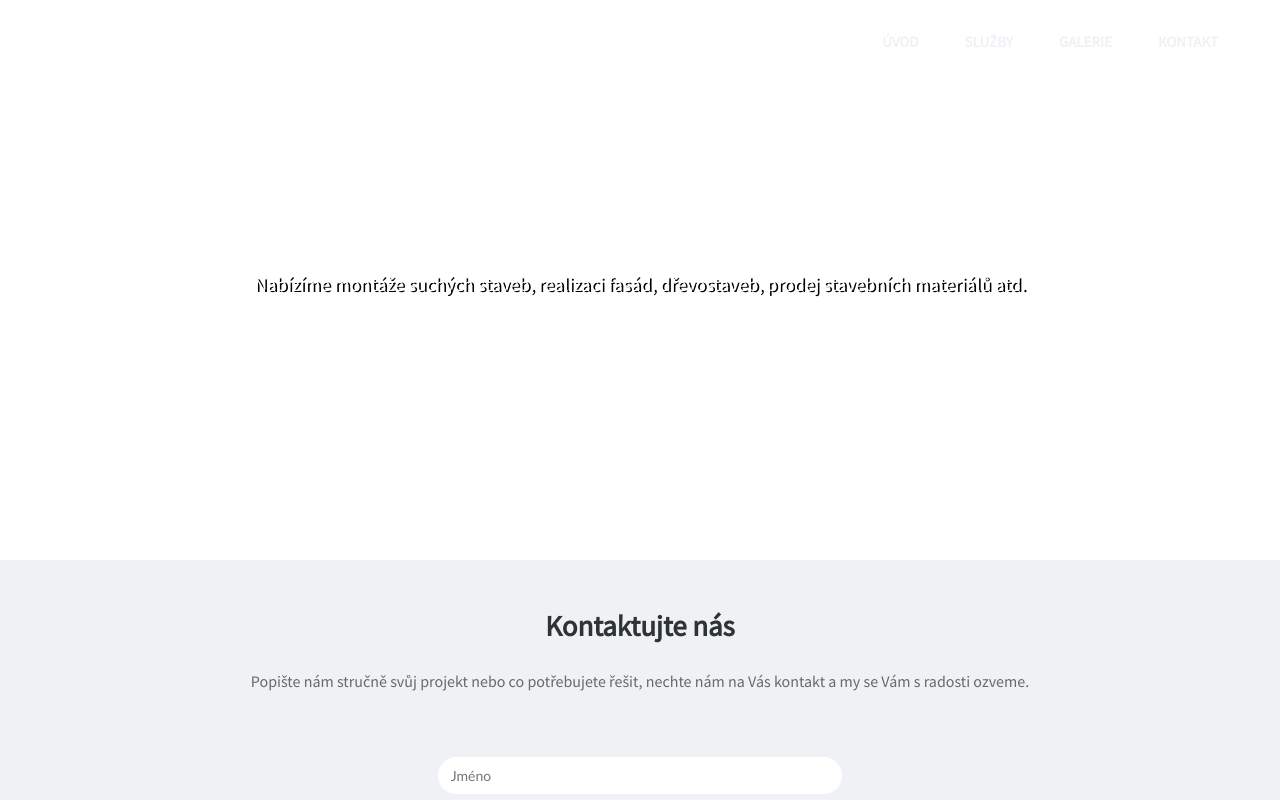
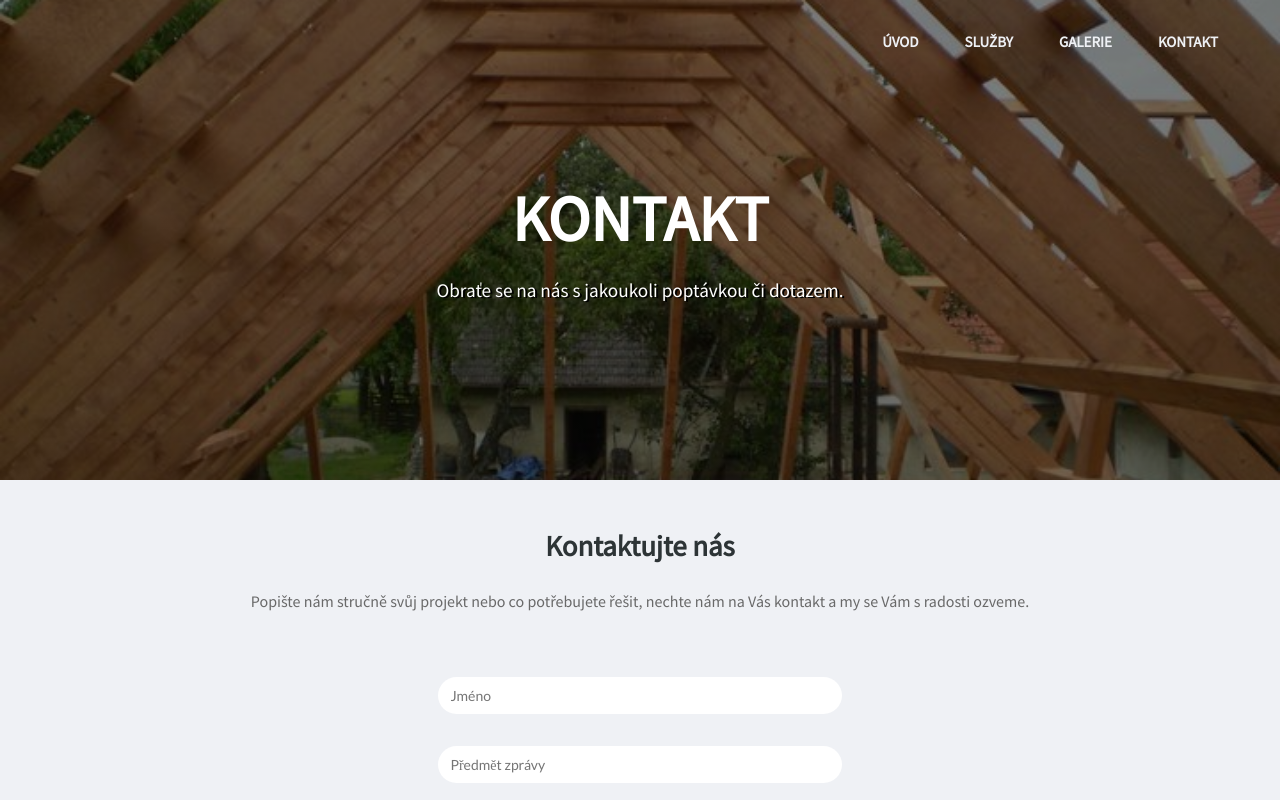
Before and after one commit to kopkaa/tesarstvi-ivel, a Nuxt app: page /kontakt in a window 1280 px wide. Shown: the top 800 px of the page. Built offline with nearby package versions, Linux system fonts and the light colour scheme.

Commit message:
updated height of other page headers

```diff
--- a/assets/scss/base.scss
+++ b/assets/scss/base.scss
@@ -40,5 +40,5 @@ p {
 }
 
 .h-70 {
-  height: 70%;
+  height: 60%;
 }
--- a/pages/index.vue
+++ b/pages/index.vue
@@ -6,7 +6,7 @@
           <h1 class="main">
             Tesařství kabeláč
           </h1><br>
-          <span class="second">Nabízíme montáže suchých staveb, realizaci fasád, dřevostaveb, prodej stavebních materiálů atd.</span>
+          <span class="second">Naše firma nabízí všechny řemeslné práce spojené se dřevem a dřevěnými stavbami.</span>
           <button id="infoBtn" class="header-button">
             Více informací
           </button>
--- a/pages/kontakt/index.vue
+++ b/pages/kontakt/index.vue
@@ -1,15 +1,12 @@
 <template>
   <div class="h-100">
-    <Header>
+    <Header page="contact">
       <template #header_title>
         <div class="header__main--title">
           <h1 class="main">
-            Tesařství kabeláč
+            Kontakt
           </h1><br>
-          <span class="second">Nabízíme montáže suchých staveb, realizaci fasád, dřevostaveb, prodej stavebních materiálů atd.</span>
-          <button id="infoBtn" class="header-button">
-            Více informací
-          </button>
+          <span class="second">Obraťe se na nás s jakoukoli poptávkou či dotazem.</span>
         </div>
       </template>
     </Header>
@@ -46,8 +43,3 @@
     <Footer />
   </div>
 </template>
-<script>
-export default {
-
-}
-</script>
--- a/pages/sluzby/index.vue
+++ b/pages/sluzby/index.vue
@@ -7,9 +7,6 @@
             Služby
           </h1><br>
           <span class="second">Nabízíme montáže suchých staveb, realizaci fasád, dřevostaveb, prodej stavebních materiálů atd.</span>
-          <button id="infoBtn" class="header-button">
-            Více informací
-          </button>
         </div>
       </template>
     </Header>
```
